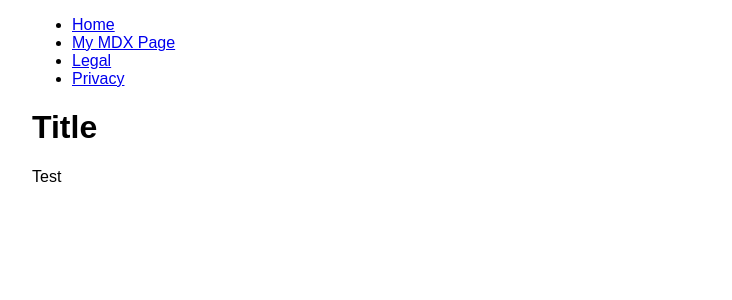
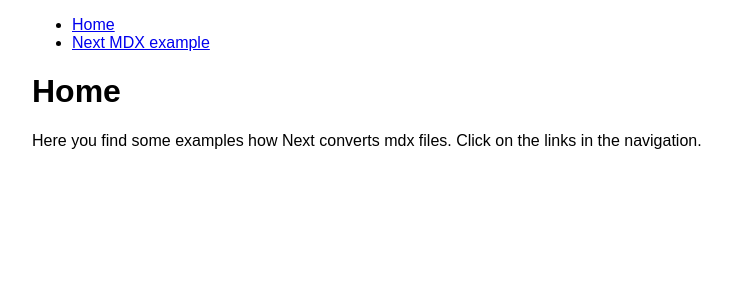
Before and after one commit to arisslin/nextjs-site, a Next.js app: page / in a window 1280 px wide. Shown: the top 300 px of the page, without its empty margins (8-740 px from the left). Built offline with nearby package versions, Linux system fonts and the light colour scheme.

Commit message:
feat: Create next mdx example

```diff
--- a/src/app/layout.tsx
+++ b/src/app/layout.tsx
@@ -1,17 +1,22 @@
 import './globals.css';
 import Link from 'next/link';
+import { Metadata } from 'next';
 
 type RootLayoutProps = { children: React.ReactNode };
+
+export const metadata: Metadata = {
+  title: {
+    template: '%s | Next MDX Test',
+    default: 'Next MDX Test',
+  },
+};
 
 export default function RootLayout({ children }: RootLayoutProps) {
   return (
     <html lang='en'>
       <body>
         <Navigation />
-        <main>
-          <h1>{'Title'}</h1>
-          {children}
-        </main>
+        <main>{children}</main>
       </body>
     </html>
   );
@@ -24,13 +29,7 @@ const Navigation = () => (
         <Link href='/'>Home</Link>
       </li>
       <li>
-        <Link href='/my-mdx-page'>My MDX Page</Link>
-      </li>
-      <li>
-        <a href='#'>Legal</a>
-      </li>
-      <li>
-        <a href='#'>Privacy</a>
+        <Link href='/mdx-example'>Next MDX example</Link>
       </li>
     </ul>
   </nav>
--- a/src/app/page.tsx
+++ b/src/app/page.tsx
@@ -1,3 +1,11 @@
 export default function Home() {
-  return <p>Test</p>;
+  return (
+    <>
+      <h1>Home</h1>
+      <p>
+        Here you find some examples how Next converts mdx files. Click on the
+        links in the navigation.
+      </p>
+    </>
+  );
 }
```
Also changed, not shown: src/app/mdx-example/page.mdx (added, +13 -0 lines).
